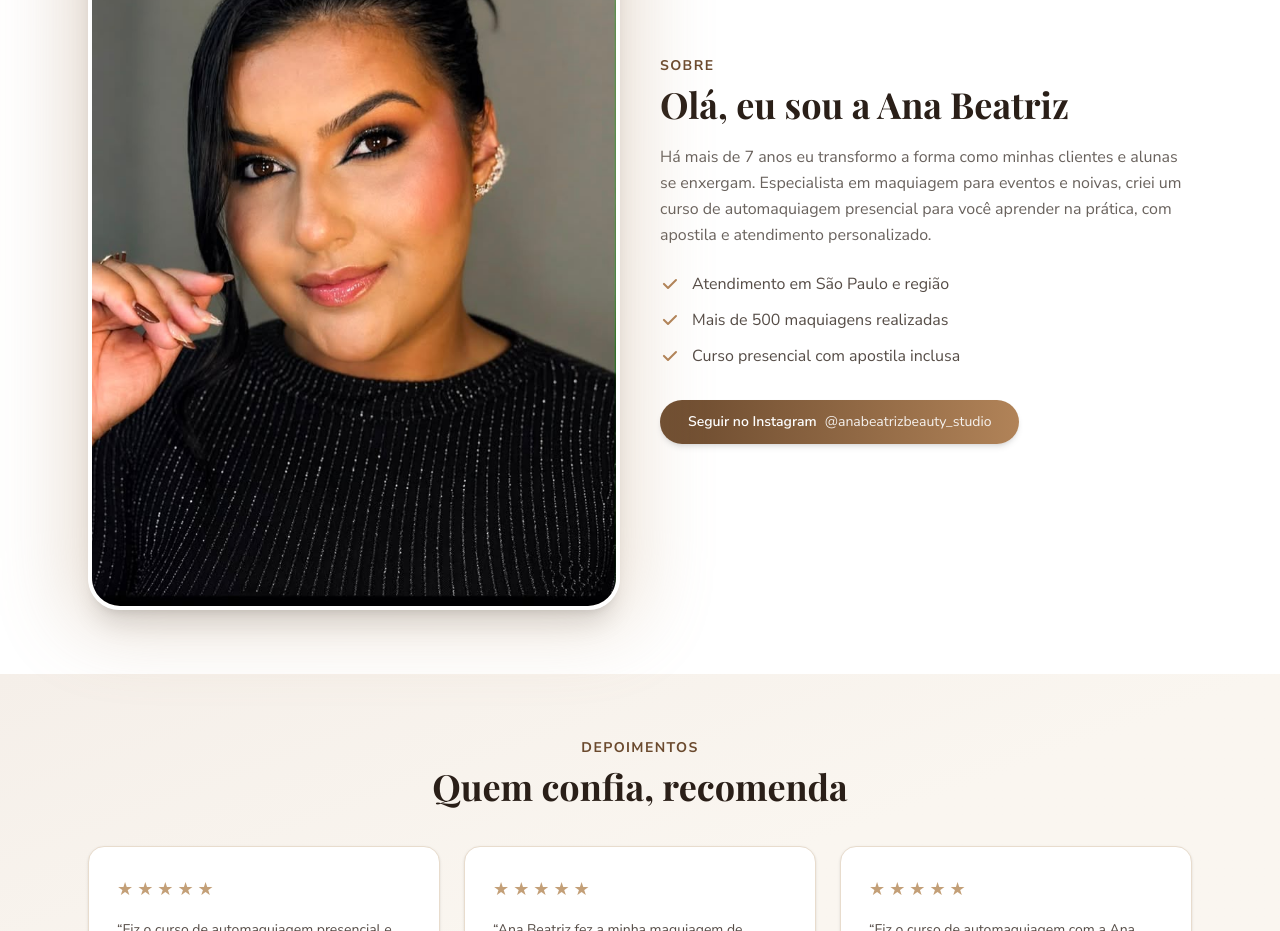
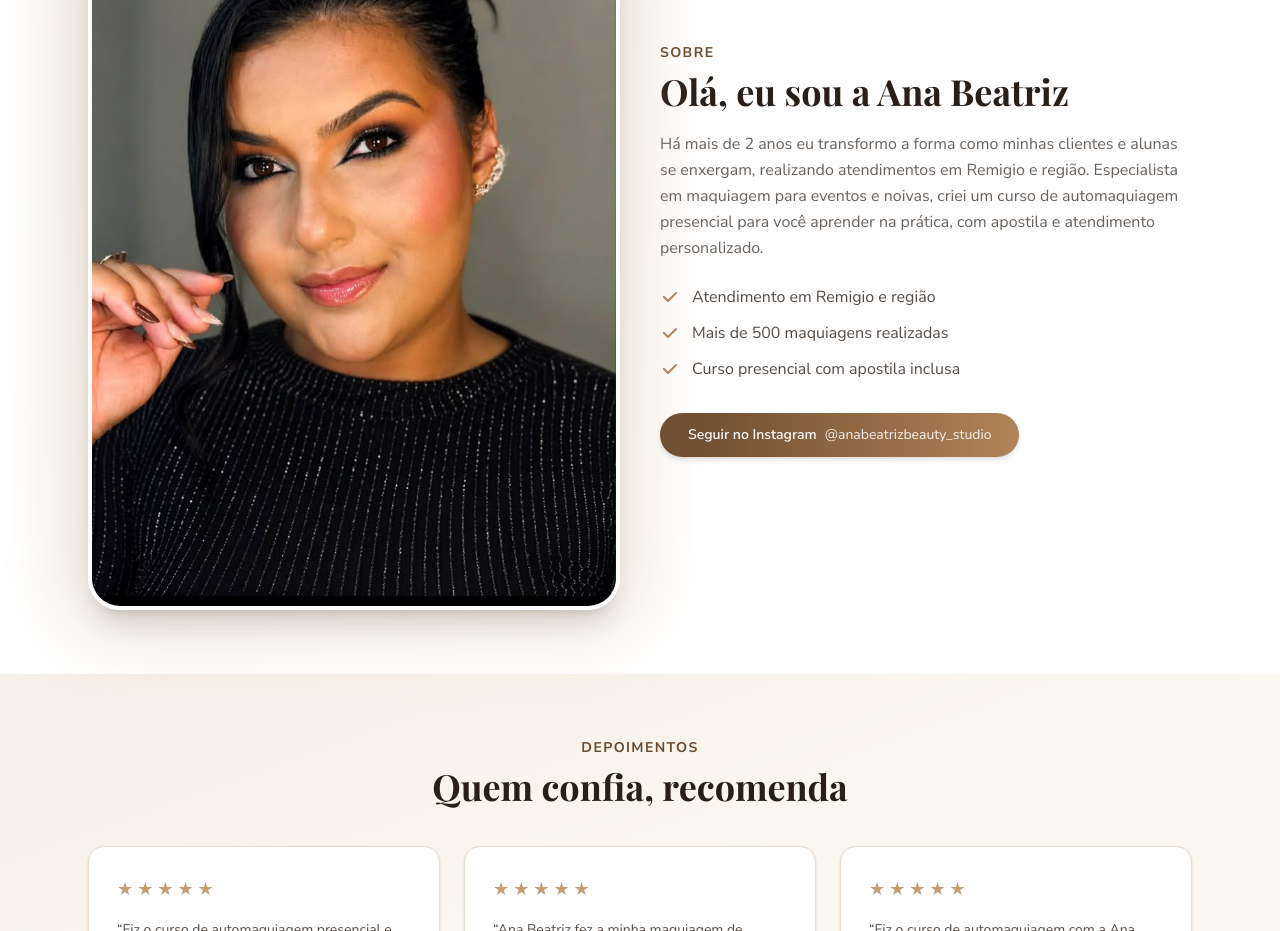
Before and after one commit to SillvaPedro/ana-beatriz-beauty-studio, a Next.js app: page / in a window 1280 px wide. Shown: the part 2720-3651 px from the top of the page. Built offline with nearby package versions, Linux system fonts and the light colour scheme; a web font is replaced by a local one.

Commit message:
feat: ajusta sobre mim para 2 anos de experiência e atendimento em Remigio e região

```diff
--- a/app/page.tsx
+++ b/app/page.tsx
@@ -196,13 +196,14 @@ export default function Home() {
               Olá, eu sou a Ana Beatriz
             </h2>
             <p className="mt-5 leading-relaxed text-ink/70">
-              Há mais de 7 anos eu transformo a forma como minhas clientes e alunas se enxergam.
-              Especialista em maquiagem para eventos e noivas, criei um curso de automaquiagem presencial
-              para você aprender na prática, com apostila e atendimento personalizado.
+              Há mais de 2 anos eu transformo a forma como minhas clientes e alunas se enxergam, realizando
+              atendimentos em Remigio e região. Especialista em maquiagem para eventos e noivas, criei um
+              curso de automaquiagem presencial para você aprender na prática, com apostila e atendimento
+              personalizado.
             </p>
             <ul className="mt-6 space-y-3">
               {[
-                "Atendimento em São Paulo e região",
+                "Atendimento em Remigio e região",
                 "Mais de 500 maquiagens realizadas",
                 "Curso presencial com apostila inclusa",
               ].map((item) => (
```
